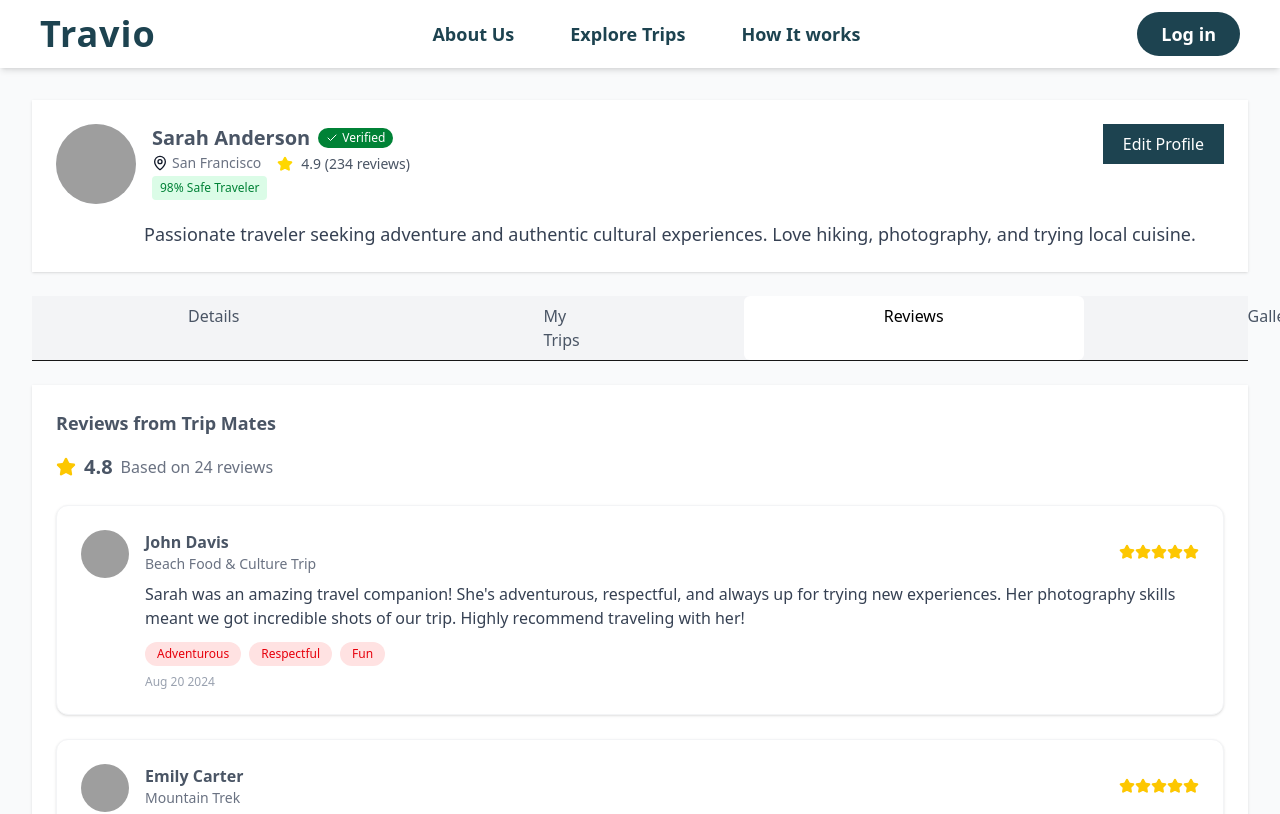
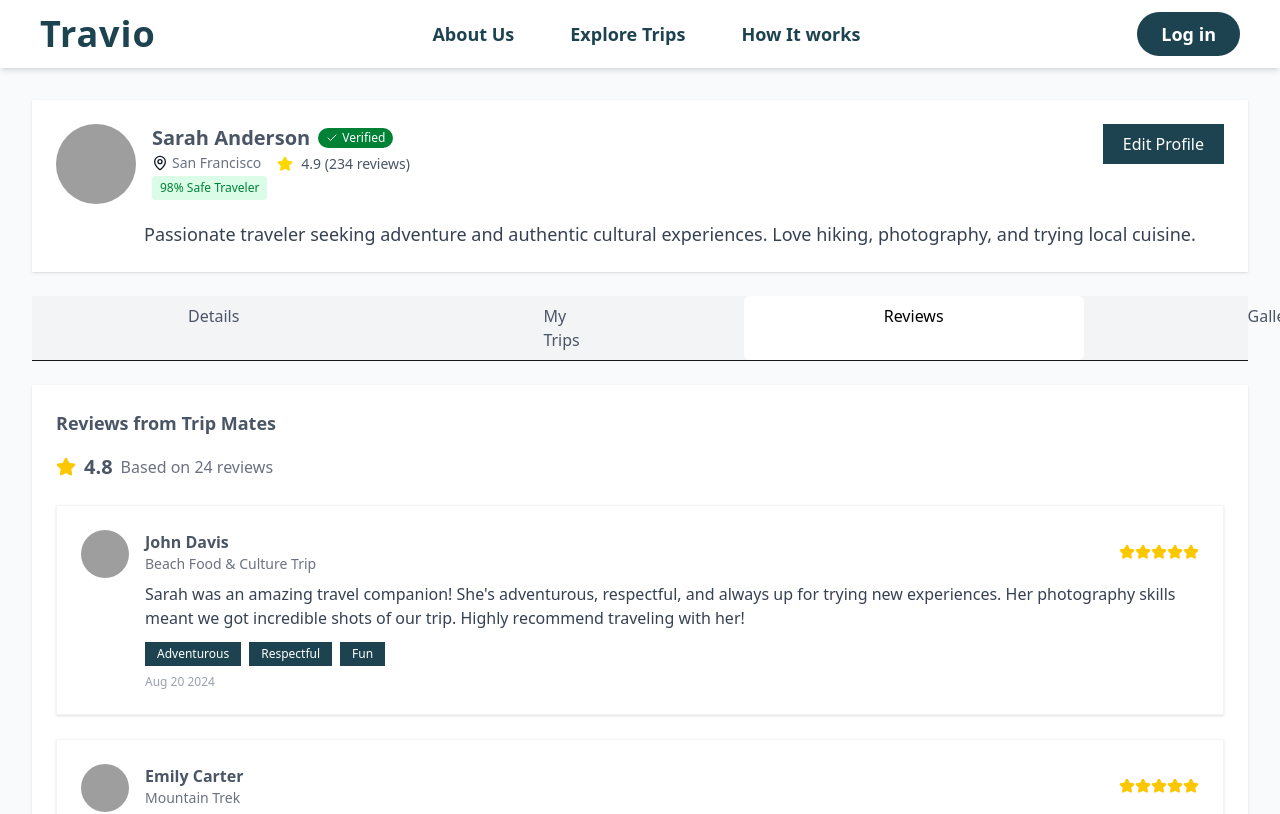
Before and after one commit to hello-prashant/Travel-Agency-01, a Next.js app: page /ProfileScreen/reviews in a window 1280 px wide. Shown: the top 814 px of the page. Built offline with nearby package versions, Linux system fonts and the light colour scheme; grey boxes are pictures that could not be loaded.

Commit message:
updated review card border

```diff
--- a/src/app/ProfileScreen/components/reviews/ReviewCard.tsx
+++ b/src/app/ProfileScreen/components/reviews/ReviewCard.tsx
@@ -17,7 +17,7 @@ interface ReviewCardProps {
 
 export default function ReviewCard({ review }: ReviewCardProps) {
   return (
-    <div className="bg-white rounded-xl shadow-sm border border-gray-100 p-6">
+    <div className="bg-white shadow-sm border border-gray-100 p-6">
       <div className="flex items-start gap-4 ">
         <img
           src={review.avatar}
@@ -39,7 +39,7 @@ export default function ReviewCard({ review }: ReviewCardProps) {
           <p className="text-gray-700 mt-2">{review.comment}</p>
           <div className="flex flex-wrap gap-2 mt-3">
             {review.tags.map(tag => (
-              <span key={tag} className="bg-red-100 text-red-600 px-3 py-1 rounded-full text-xs">
+              <span key={tag} className="bg-[#1d4350] text-white px-3 py-1 text-xs">
                 {tag}
               </span>
             ))}
```
